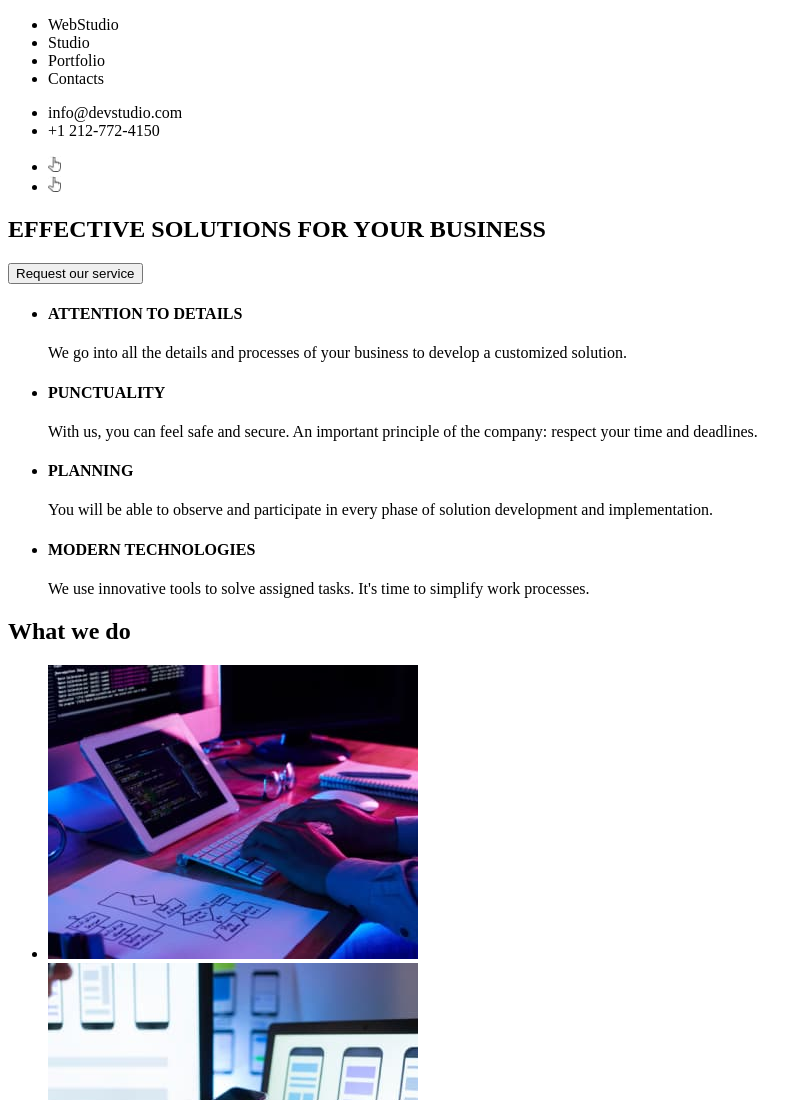
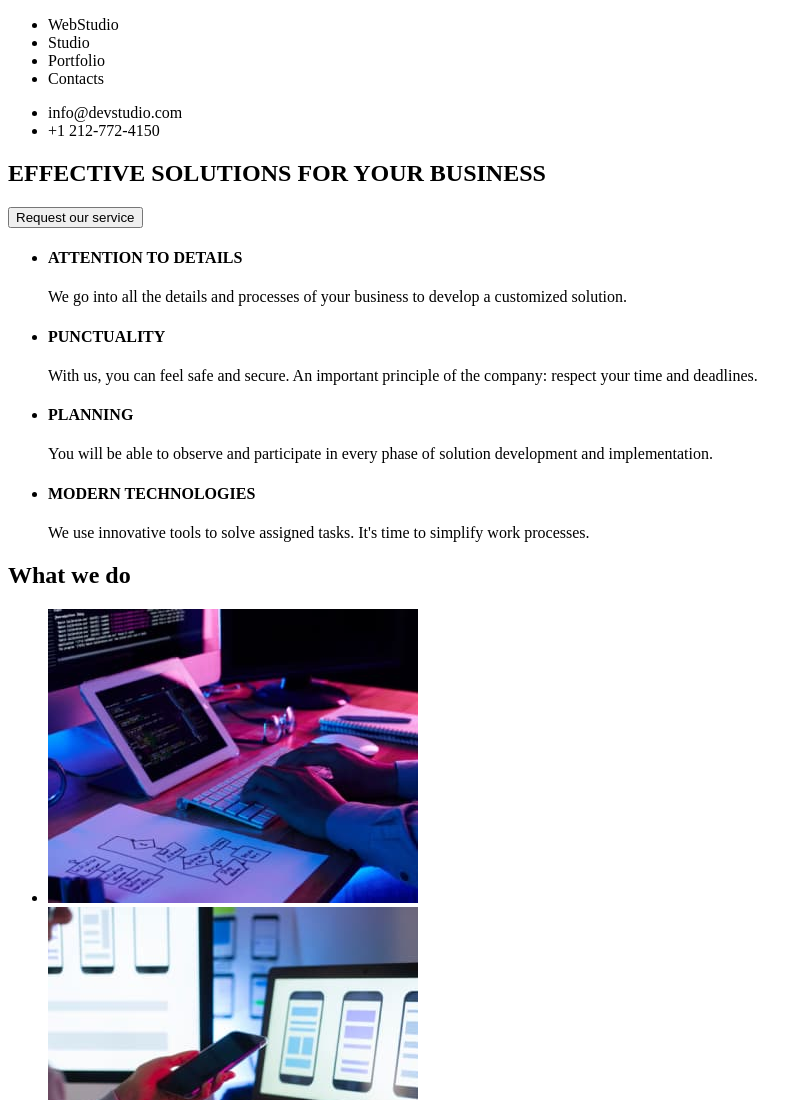
Before and after one commit to vasicris/goit-markup-hw-01, a plain HTML site: page index.html in a window 1280 px wide. Shown: the top 1100 px of the page, without its empty margins (0-812 px from the left). Drawn offline with Linux system fonts and the light colour scheme.

Commit message:
Update index.html

```diff
--- a/index.html
+++ b/index.html
@@ -17,10 +17,6 @@
         <ul>
             <li><a href="mailto:info@devstudio.com"></a>info@devstudio.com</li>
             <li><a href="tel:+1 212-772-4150"></a>+1 212-772-4150</li>
-        </ul>
-        <ul>
-            <li><img src="./images/Hand pointer.jpg" alt="Hand pointer" width="13.33" height="15.99"></li>
-            <li><img src="./images/Hand pointer.jpg" alt="Hand pointer" width="13.33" height="15.99"></li>
         </ul>
     </header>
     <main>
```
